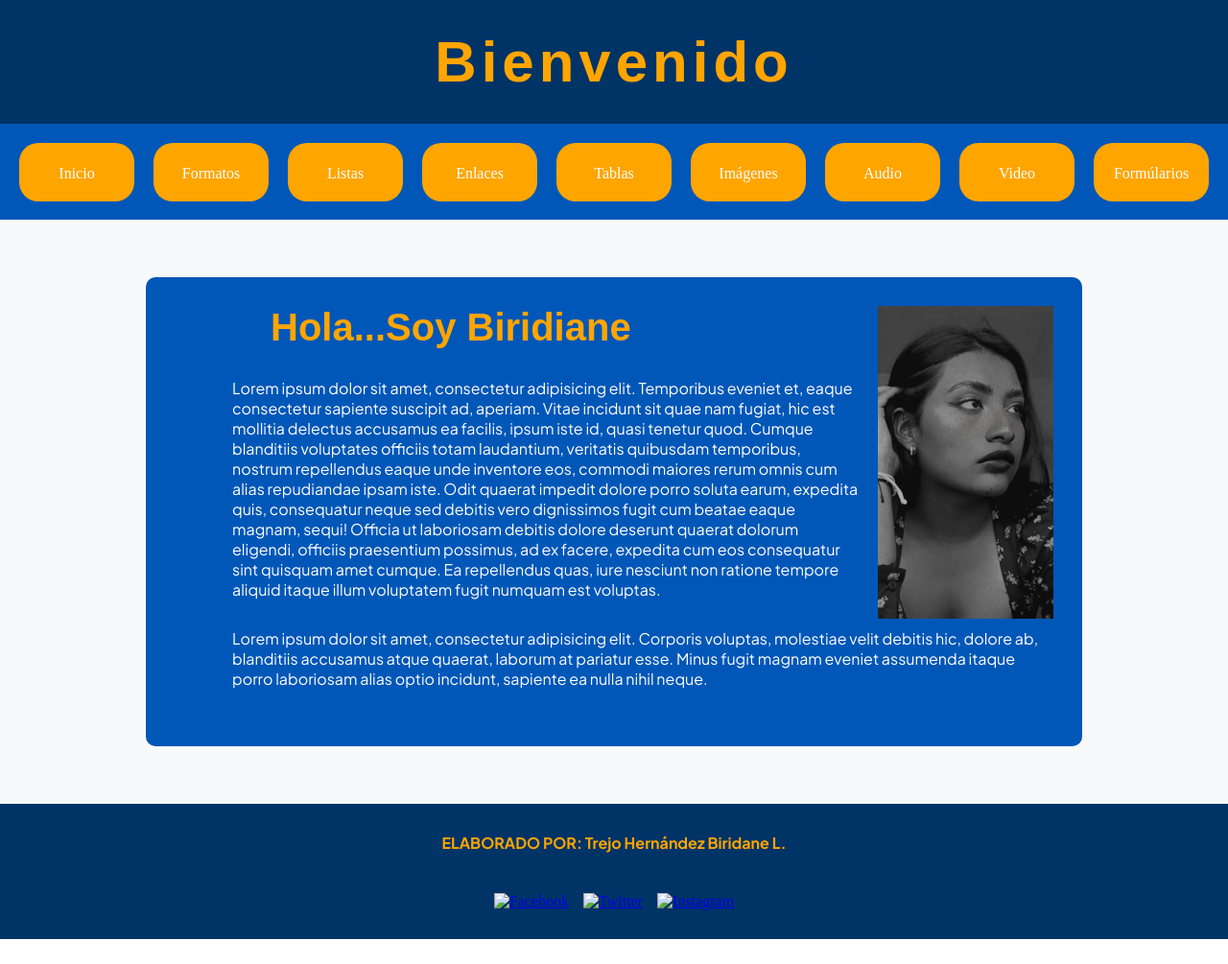
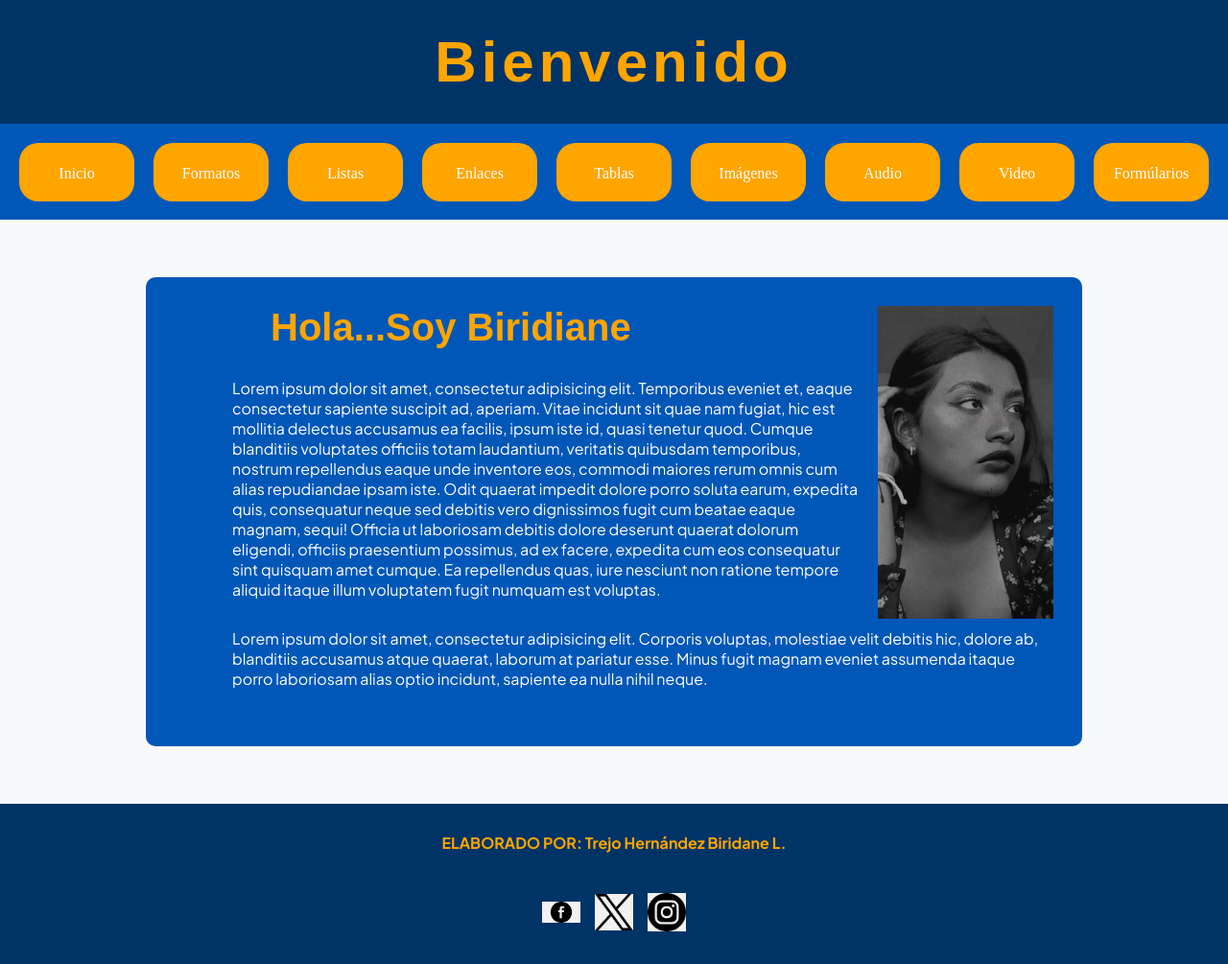
Before and after one commit to biridianetrejohernandez/biridianetrejohernandez.github.io, a plain HTML site: page index.html in a window 1280 px wide. Shown: the whole page at 96% size. Before the commit the page ends 979 px from the top, so only its background shows below. Drawn offline with Linux system fonts and the light colour scheme; a web font is replaced by a local one.

Commit message:
Update index.html

```diff
--- a/index.html
+++ b/index.html
@@ -53,9 +53,9 @@
 			<h6>ELABORADO POR: Trejo Hernández Biridane L.</h6>
 			<br><br>
 			<div class="social-icons">
-        			<a href="Imagenes/facebook.png"><img src="facebook-icon.png" alt="Facebook"></a>
-        			<a href="Imagenes/x twitter.png"><img src="twitter-icon.png" alt="Twitter"></a>
-        			<a href="Imagenes/instagram.png"><img src="instagram-icon.png" alt="Instagram"></a>
+        			<a href="#"><img src="Imagenes/facebook.png" alt="Facebook"></a>
+        			<a href="#"><img src="Imagenes/x twitter.png" alt="Twitter"></a>
+        			<a href="https://www.instagram.com/pinagoldzen?igsh=MTZoMTI1dWhzMWh1NA=="><img src="Imagenes/instagram.png" alt="Instagram"></a>
     			</div>
 		</footer>
 	</body>
```
